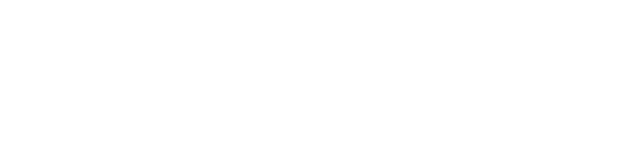
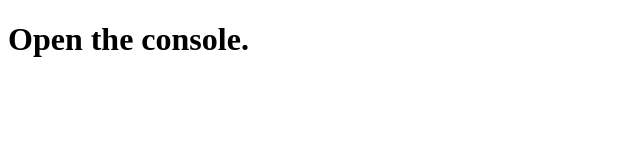
Before and after one commit to innerdaze/Object._watch, a plain HTML site: page Testing.html in a window 1280 px wide. Shown: the whole page, without its empty margins (0-640 px from the left). Drawn offline with Linux system fonts and the light colour scheme.

Commit message:
Put testing instructions on the testing page

```diff
--- a/Testing.html
+++ b/Testing.html
@@ -8,6 +8,6 @@
     <script src="Testing.js"></script>
 </head>
 <body>
-
+    <h1>Open the console.</h1>
 </body>
 </html>
```
